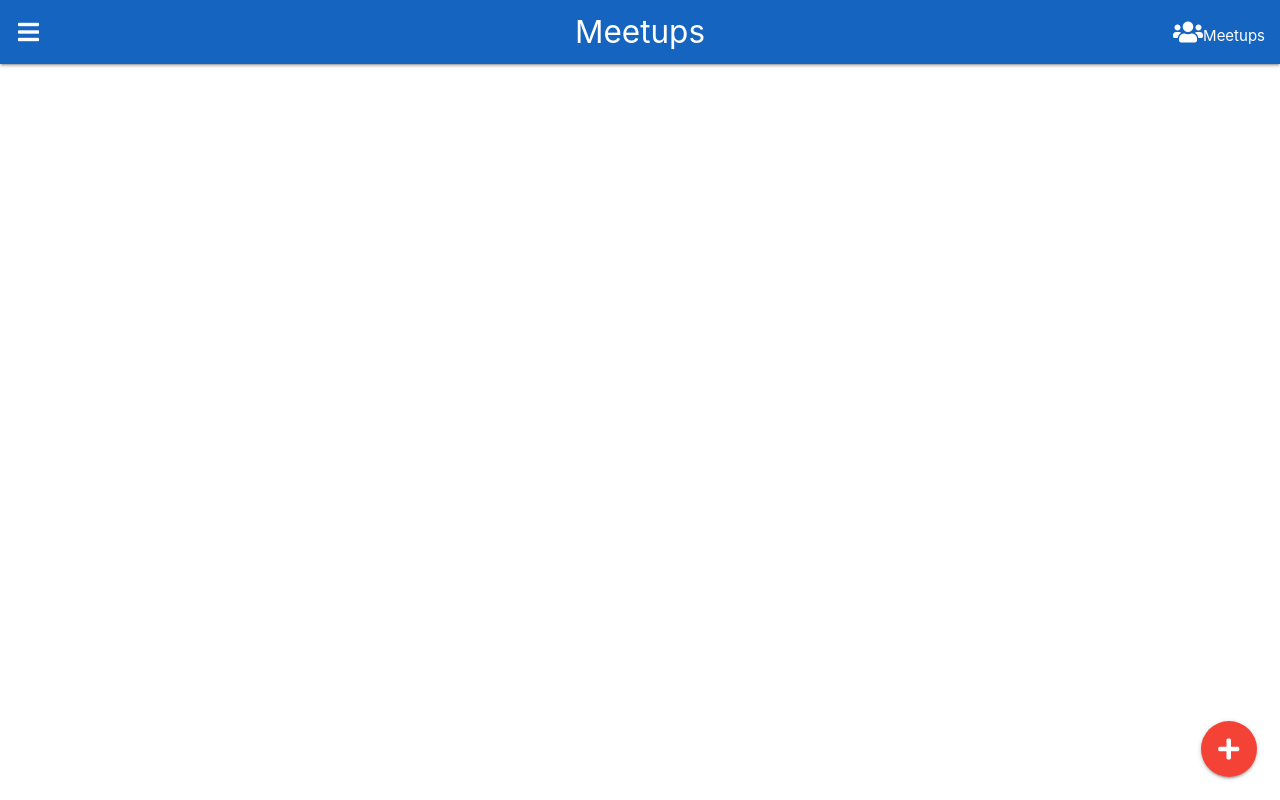
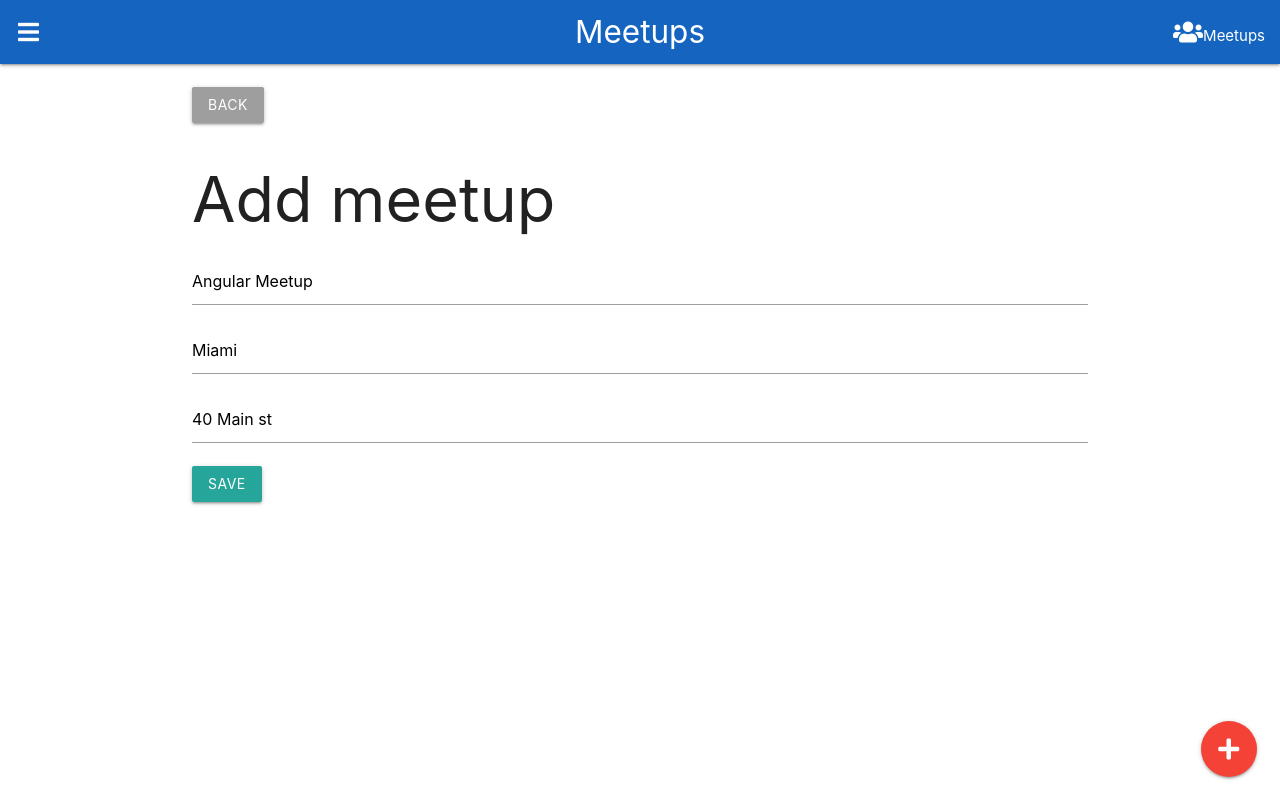
Before and after one commit to roxana-oprea/meetupz, a React (Create React App) app: page /meetups/edit/1 in a window 1280 px wide. Built offline with nearby package versions, Linux system fonts and the light colour scheme; data requests are answered from the project's data file.

Commit message:
add editMeetup component

```diff
--- a/db.json
+++ b/db.json
@@ -11,6 +11,12 @@
       "city": "Los Angeles",
       "address": "2 Albany st",
       "id": "2"
+    },
+    {
+      "name": "VueJs",
+      "city": "Cluj-Napoca",
+      "address": "str main ",
+      "id": "B0kXkkj"
     }
   ]
 }
--- /dev/null
+++ b/src/components/EditMeetup.js
@@ -0,0 +1,99 @@
+import React, {Component} from 'react';
+import axios from 'axios';
+import {Link} from 'react-router-dom';
+
+class EditMeetup extends Component {
+
+  constructor(props) {
+    super(props);
+    this.state = {
+      id: '',
+      name: '',
+      city: '',
+      address: ''
+    }
+  }
+
+  componentWillMount() {
+    this.getMeetupDetails();
+  }
+
+  getMeetupDetails() {
+    let meetupId = this.props.match.params.id;
+    axios.get(`http://localhost:3001/meetups/${meetupId}`)
+      .then(response => {
+        this.setState({
+          id: response.data.id,
+          name: response.data.name,
+          city: response.data.city,
+          address: response.data.address
+        }, () => {
+          console.log(this.state);
+        })
+      })
+      .catch(err => console.log(err));
+  }
+
+  editMeetup(newMeetup) {
+    axios.request({
+      method: 'put',
+      url: `http://localhost:3001/meetups/${this.state.id}`,
+      data: newMeetup
+    }).then(response => {
+      this.props.history.push('/');
+    }).catch(err => console.log(err));
+  }
+
+  onSubmit(e) {
+    let newMeetup = {
+      name: this.refs.name.value,
+      city: this.refs.city.value,
+      address: this.refs.address.value
+    };
+
+    this.editMeetup(newMeetup);
+    e.preventDefault();
+    return 1;
+  }
+
+  handleInputChange = (e) => {
+    const target = e.target;
+    const value = target.value;
+    const name = target.name;
+    this.setState({
+      [name]: value
+    })
+  };
+
+  render() {
+    return (
+      <div>
+        <br/>
+        <Link className="btn grey"
+              to="/">Back</Link>
+        <h1>Add meetup</h1>
+        <form onSubmit={this.onSubmit.bind(this)}>
+          <div className="input-field">
+            <input type="text" name="name" ref="name" value={this.state.name}
+                   onChange={this.handleInputChange}/>
+            <label htmlFor="name"/>
+          </div>
+          <div className="input-field">
+            <input type="text" name="city" ref="city" value={this.state.city}
+                   onChange={this.handleInputChange}/>
+            <label htmlFor="city"/>
+          </div>
+          <div className="input-field">
+            <input type="text" name="address" ref="address" value={this.state.address}
+                   onChange={this.handleInputChange}/>
+            <label htmlFor="address"/>
+          </div>
+          <input type="submit" value="Save" className="btn"/>
+        </form>
+      </div>
+    )
+  }
+}
+
+
+export default EditMeetup;
--- a/src/components/Main.js
+++ b/src/components/Main.js
@@ -4,6 +4,8 @@
 import About from './About';
 import MeetupDetails from "./MeetupDetails";
 import AddMeetup from './AddMeetup';
+import EditMeetup from './EditMeetup';
+
 
 const Main = () => (
   <main>
@@ -11,6 +13,7 @@
       <Route exact path='/' component={Meetups}/>
       <Route exact path='/about' component={About}/>
       <Route exact path='/meetups/add' component={AddMeetup}/>
+      <Route exact path='/meetups/edit/:id' component={EditMeetup}/>
       <Route exact path='/meetups/:id' component={MeetupDetails}/>
     </Switch>
   </main>
```
